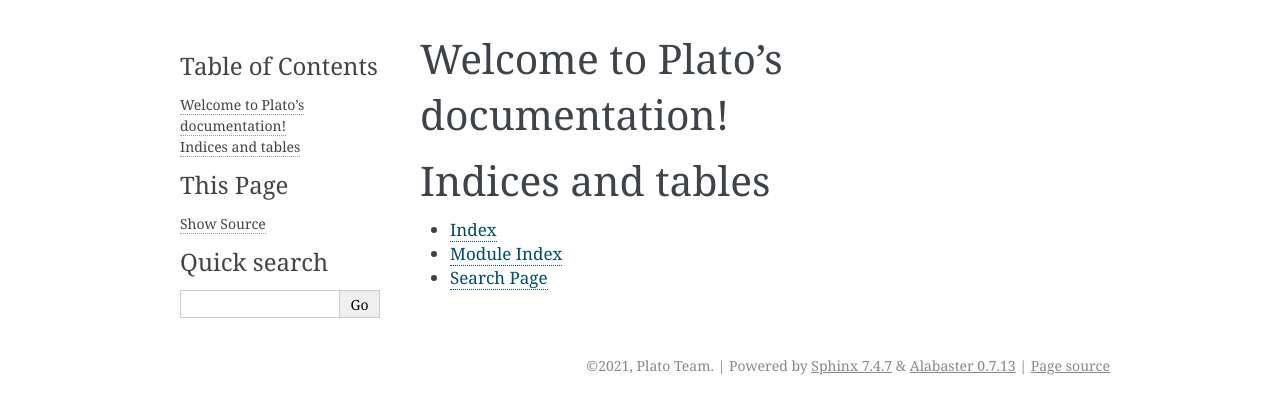
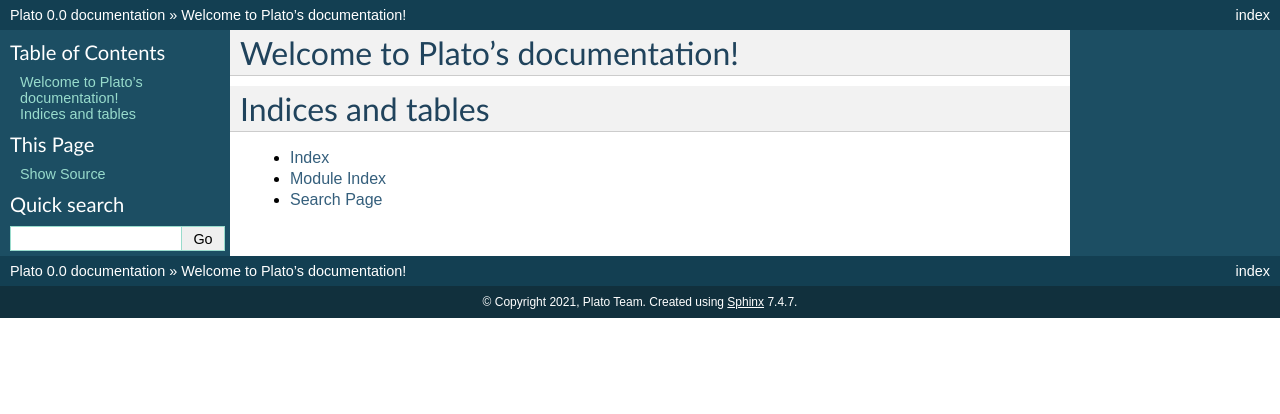
Before and after one commit to morphorm22/morphdocs, a Sphinx documentation site: the page built from docs/source/index.rst, in a window 1280 px wide. Shown: the top 414 px of the page. Built offline with Sphinx 7.4.7, drawn with Linux system fonts in a browser that asks for light colours; some of the changed lines change nothing that is shown.

Commit message:
adding extensions to conf.py

```diff
--- a/docs/source/conf.py
+++ b/docs/source/conf.py
@@ -31,6 +31,10 @@
 # extensions coming with Sphinx (named 'sphinx.ext.*') or your custom
 # ones.
 extensions = [
+        'sphinx.ext.githubpages',
+        'sphinx.ext.autodoc',
+        'sphinx.ext.autosummary',
+        'sphinx.ext.mathjax',
 ]
 
 # Add any paths that contain templates here, relative to this directory.
@@ -47,7 +51,7 @@
 # The theme to use for HTML and HTML Help pages.  See the documentation for
 # a list of builtin themes.
 #
-html_theme = 'alabaster'
+html_theme = 'classic'
 
 # Add any paths that contain custom static files (such as style sheets) here,
 # relative to this directory. They are copied after the builtin static files,
```
Also changed, not shown: 1 other file.
